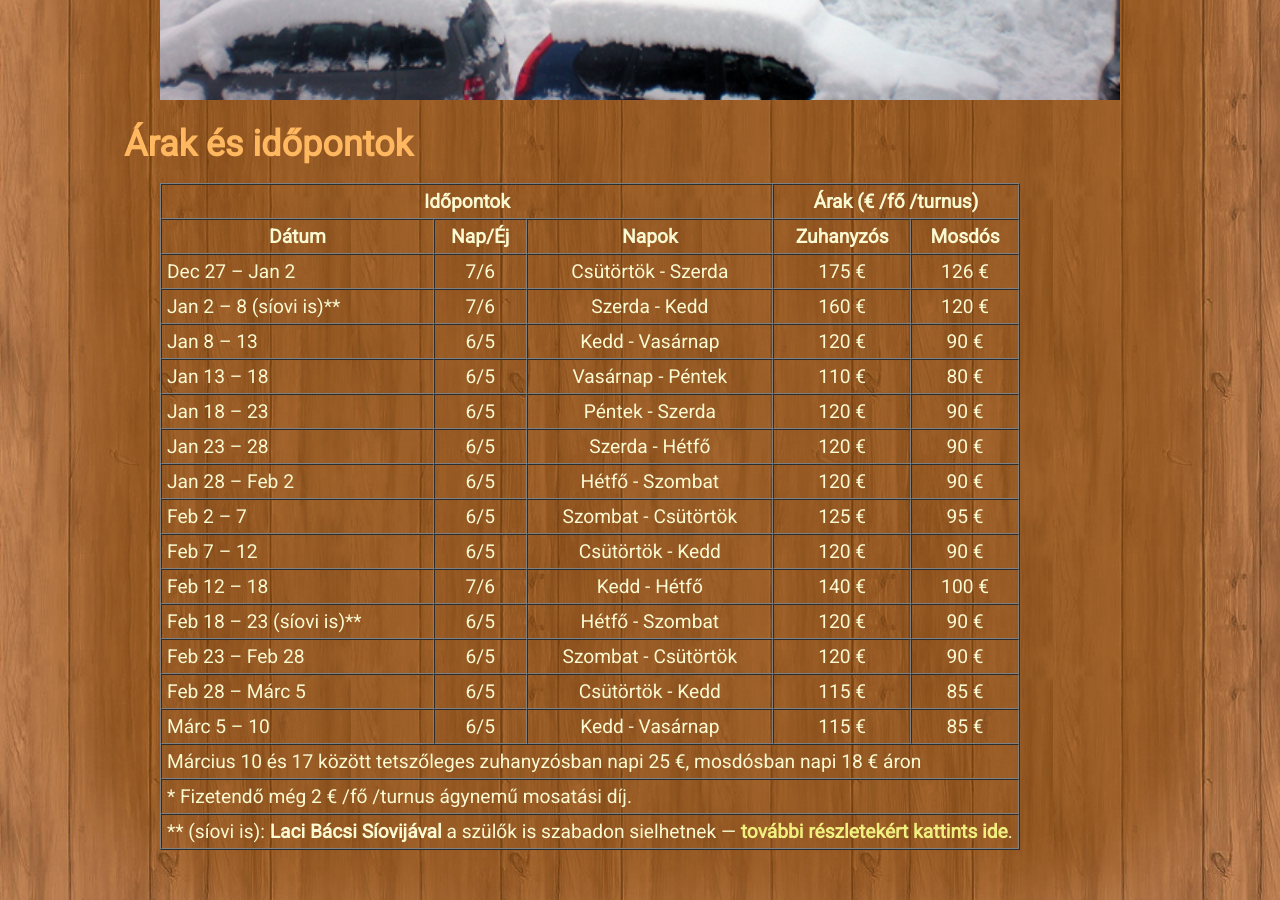
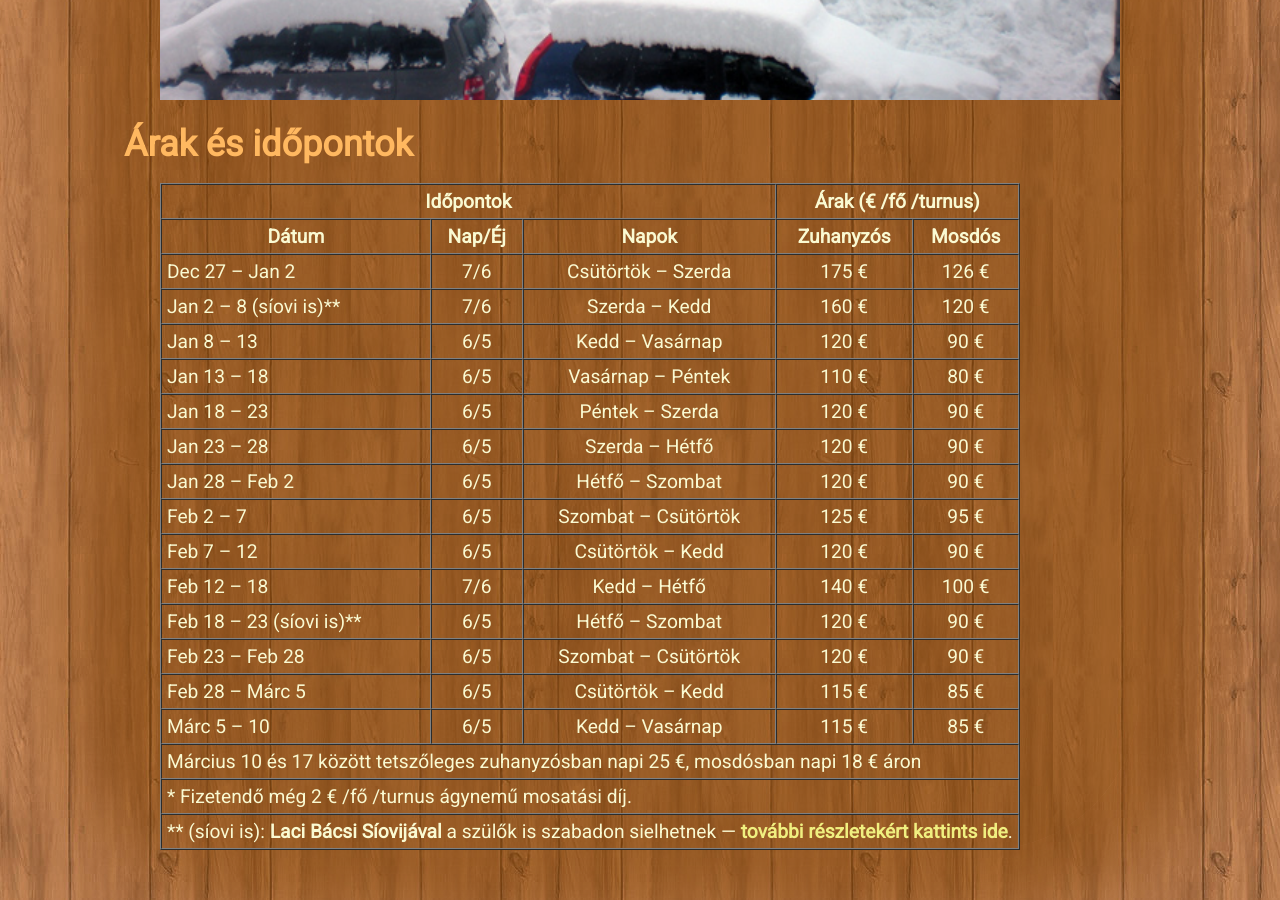
Before and after one commit to popeye-archive/popeye-weblap, a Jekyll site: the page built from _turak/siutak/arak-idopontok.html, in a window 1280 px wide and 900 px high, scrolled down 838 px. Built offline with Jekyll 4.4.1, drawn with Linux system fonts in a browser that asks for light colours.

```diff
--- a/_turak/siutak/arak-idopontok.html
+++ b/_turak/siutak/arak-idopontok.html
@@ -26,70 +26,70 @@ tbody>tr>td:first-child { text-align: left; }
 <tr>
 <td>Dec 27 – Jan 2</td>
 <td>7/6</td>
-<td>Csütörtök - Szerda</td>
+<td>Csütörtök – Szerda</td>
 <td>175 €</td>
 <td>126 €</td>
 </tr>
 <tr>
 <td>Jan 2 – 8 (síovi is)**</td>
 <td>7/6</td>
-<td>Szerda - Kedd</td>
+<td>Szerda – Kedd</td>
 <td>160 €</td>
 <td>120 €</td>
 </tr>
 <tr>
 <td>Jan 8 – 13</td>
 <td>6/5</td>
-<td>Kedd - Vasárnap</td>
+<td>Kedd – Vasárnap</td>
 <td>120 €</td>
 <td>90 €</td>
 </tr>
 <tr>
 <td>Jan 13 – 18</td>
 <td>6/5</td>
-<td>Vasárnap - Péntek</td>
+<td>Vasárnap – Péntek</td>
 <td>110 €</td>
 <td>80 €</td>
 </tr>
 <tr>
 <td>Jan 18 – 23</td>
 <td>6/5</td>
-<td>Péntek - Szerda</td>
+<td>Péntek – Szerda</td>
 <td>120 €</td>
 <td>90 €</td>
 </tr>
 <tr>
 <td>Jan 23 – 28</td>
 <td>6/5</td>
-<td>Szerda - Hétfő<br></td>
+<td>Szerda – Hétfő<br></td>
 <td>120 €</td>
 <td>90 €</td>
 </tr>
 <tr>
 <td>Jan 28 – Feb 2</td>
 <td>6/5</td>
-<td>Hétfő - Szombat</td>
+<td>Hétfő – Szombat</td>
 <td>120 €</td>
 <td>90 €</td>
 </tr>
 <tr>
 <td>Feb 2 – 7</td>
 <td>6/5<br></td>
-<td>Szombat - Csütörtök</td>
+<td>Szombat – Csütörtök</td>
 <td>125 €</td>
 <td>95 €</td>
 </tr>
 <tr>
 <td>Feb 7 – 12</td>
 <td>6/5</td>
-<td>Csütörtök - Kedd</td>
+<td>Csütörtök – Kedd</td>
 <td>120 €</td>
 <td>90 €</td>
 </tr>
 <tr>
 <td>Feb 12 – 18</td>
 <td>7/6</td>
-<td>Kedd - Hétfő</td>
+<td>Kedd – Hétfő</td>
 <td>140 €</td>
 <td>100 €</td>
 </tr>
@@ -97,35 +97,35 @@ tbody>tr>td:first-child { text-align: left; }
 <tr>
 <td>Feb 18 – 23 (síovi is)**</td>
 <td>6/5</td>
-<td>Hétfő - Szombat</td>
+<td>Hétfő – Szombat</td>
 <td>120 €</td>
 <td>90 €</td>
 </tr>
 <tr>
 <td>Feb 23 – Feb 28<br></td>
 <td>6/5</td>
-<td>Szombat - Csütörtök</td>
+<td>Szombat – Csütörtök</td>
 <td>120 €</td>
 <td>90 €</td>
 </tr>
 <tr>
 <td>Feb 28 – Márc 5<br></td>
 <td>6/5</td>
-<td>Csütörtök - Kedd</td>
+<td>Csütörtök – Kedd</td>
 <td>115 €</td>
 <td>85 €</td>
 </tr>
 <tr>
 <td>Márc 5 – 10</td>
 <td>6/5</td>
-<td>Kedd - Vasárnap</td>
+<td>Kedd – Vasárnap</td>
 <td>115 €</td>
 <td>85 €</td>
 </tr>
 <tr class="hidden">
 <td>Márc 10 – 17</td>
 <td>8/7</td>
-<td>Vasárnap - Vasárnap</td>
+<td>Vasárnap – Vasárnap</td>
 <td>napi 25 €</td>
 <td>napi 18 €</td>
 </tr>
--- a/_turak/siutak/berletarak.html
+++ b/_turak/siutak/berletarak.html
@@ -8,10 +8,10 @@ kepekNelkul: true
 Különösen figyelmet érdemel a január 8-28 között adott szuperkedvezmény.
 </p>
 
-<h4> Dec 27. - Január 7. és Jan 29. - Március 15. között </h4>
+<h4> Dec 27 – Január 7. és Jan 29 – Március 15. között </h4>
 
 <table border="1" cellpadding="5" cellspacing="0" style="white-space: nowrap;">
-{% if false %} <thead><tr><th colspan="2"> Dec 27. - Január 7. és Jan 29. - Március 15. között </th></tr></thead> {% endif %}
+{% if false %} <thead><tr><th colspan="2"> Dec 27. – Január 7. és Jan 29. – Március 15. között </th></tr></thead> {% endif %}
 <tbody>
 <tr>
 <td>3 napos</td>
@@ -34,7 +34,7 @@ Különösen figyelmet érdemel a január 8-28 között adott szuperkedvezmény.
 
 <p></p>
 
-<h4> Január 8-28 között promociós SZUPER ÁR </h4>
+<h4> Január 8 – 28. között promociós SZUPER ÁR </h4>
 
 <table border="1" cellpadding="5" cellspacing="0" style="white-space: nowrap;">
 {% if false %} <thead><tr><th colspan="2"> Január 8-28 között promociós SZUPER ÁR </th></tr></thead> {% endif %}
--- a/_turak/siutak/palyak.html
+++ b/_turak/siutak/palyak.html
@@ -27,7 +27,7 @@ nehézségi fokkal. <a href="https://www.youtube.com/watch?v=lF0ggVPM7ds">Videof
 A másik oldalon 910 méterről 1460-ra visz fel egy négyüléses gyorslift. Innen egy másik 1740-re, majd egy harmadik 2060-ra visz.
 Ez így látszólag csak három pálya, ám a legfelsőnek két ága a középsőnek 3x2 alap lecsúszási variációja van és még néhány átkötő ösvény  további variációt kínál.
 </p><p>
-A <a href="https://www.youtube.com/watch?v=z3E2l7GdTPA"> pályarendszerről készült film </a>:
+A <a href="https://www.youtube.com/watch?v=z3E2l7GdTPA">pályarendszerről készült film</a>:
 </p>
 
 <div class="video-sizer" height-rel="56.2%">
```
Also changed, not shown: _turak/siutak/laci-bacsi-siovija.html (+5 -2 lines).
